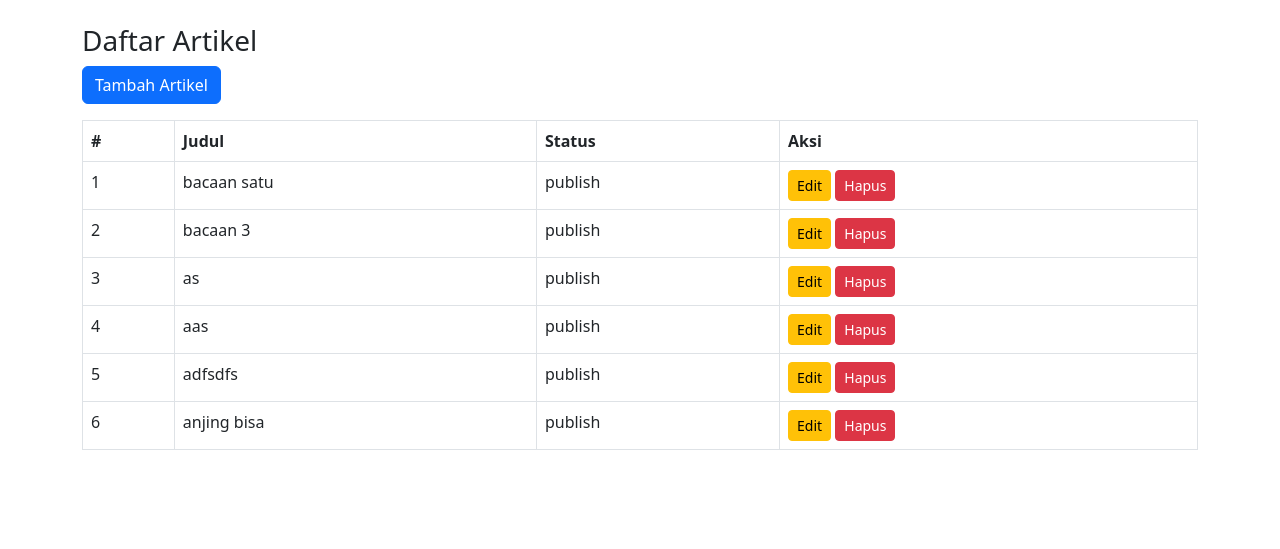
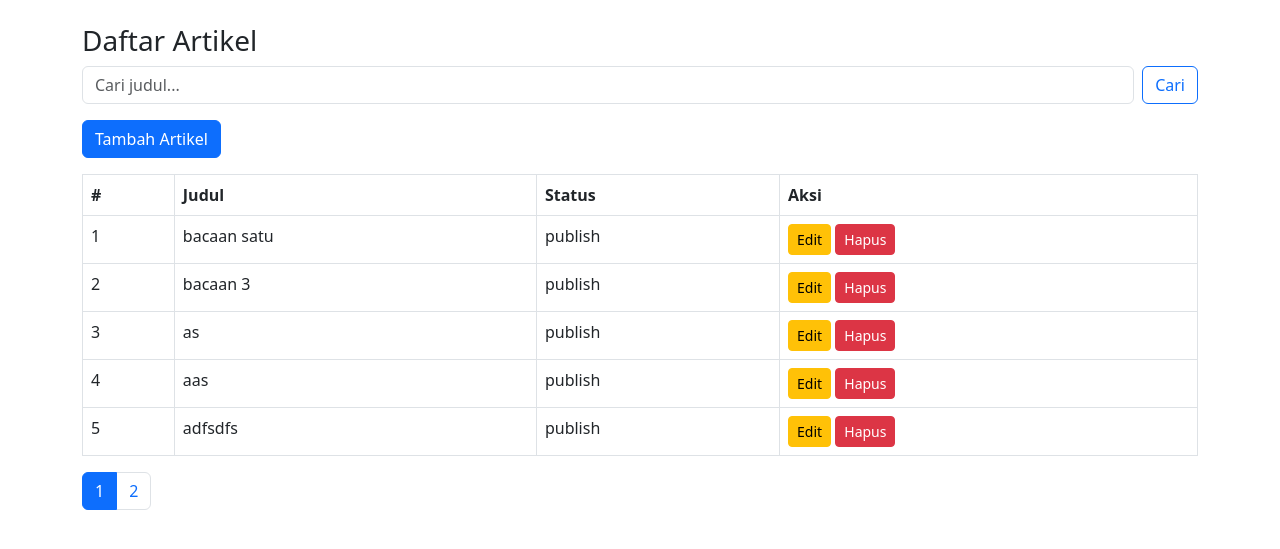
Before and after one commit to upi-boop/artikel-ci, a CodeIgniter app: page /artikel-ci/index.php/artikel in a window 1280 px wide. Shown: the part 56-605 px from the top of the page. Run offline with CodeIgniter, Linux system fonts and the light colour scheme; data comes from the database, SQL or seed files in the repository; some libraries are stand-ins or nearby versions.

Commit message:
search-pagging

```diff
--- a/application/controllers/Artikel.php
+++ b/application/controllers/Artikel.php
@@ -2,21 +2,40 @@
 class Artikel extends CI_Controller {
   public function __construct() {
     parent::__construct();
-    $this->load->database(); // ← Tambahkan ini
+    $this->load->database();
     $this->load->helper('url');
     $this->load->model('Artikel_model');
     $this->load->library('form_validation');
   }
 
   public function index() {
-    $data['artikel'] = $this->Artikel_model->get_all();
+    // $data['artikel'] = $this->Artikel_model->get_all();
+
+    $keyword = $this->input->get('q');
+    $page = $this->input->get('page') ?? 1;
+    $limit = 5; // Jumlah artikel per halaman
+    $offset = ($page - 1) * $limit;
+
+    // Hitung total artikel
+    $total_rows = $this->Artikel_model->count_all($keyword);
+    $artikel = $this->Artikel_model->get_paginated($limit, $offset, $keyword);
+
+    // Data ke view
+    $data['artikel'] = $artikel;
+    $data['total_rows'] = $total_rows;
+    $data['limit'] = $limit;
+    $data['page'] = $page;
+    $data['keyword'] = $keyword;
+
+
     $this->load->view('partials/head');
     $this->load->view('partials/side_nav');
     $this->load->view('admin/artikel_list', $data);
     $this->load->view('partials/footer');
   }
 
-  public function create() {
+  public function create()
+  {
         $this->_rules();
         if ($this->form_validation->run() == FALSE) {
             $this->load->view('partials/head');
@@ -34,7 +53,8 @@ class Artikel extends CI_Controller {
         }
     }
 
-    public function edit($id) {
+    public function edit($id)
+    {
         $this->_rules();
         $data['artikel'] = $this->Artikel_model->get_by_id($id);
         if ($this->form_validation->run() == FALSE) {
@@ -53,13 +73,15 @@ class Artikel extends CI_Controller {
         }
     }
 
-    public function delete($id) {
+    public function delete($id)
+    {
         $this->Artikel_model->delete($id);
         $this->session->set_flashdata('sukses', 'Data berhasil dihapus.');
         redirect('artikel');
     }
 
-    private function _rules() {
+    private function _rules()
+    {
         $this->form_validation->set_rules('judul', 'Judul', 'required');
         $this->form_validation->set_rules('status', 'Status', 'required');
     }
--- a/application/models/Artikel_model.php
+++ b/application/models/Artikel_model.php
@@ -3,6 +3,22 @@ class Artikel_model extends CI_Model {
   public function get_all() {
     return $this->db->get('artikel')->result();
   }
+
+  public function count_all($keyword = null) {
+    if ($keyword) {
+        $this->db->like('judul', $keyword);
+    }
+    return $this->db->get('artikel')->num_rows();
+  }
+
+  public function get_paginated($limit, $offset, $keyword = null) {
+      if ($keyword) {
+          $this->db->like('judul', $keyword);
+      }
+      $this->db->limit($limit, $offset);
+      return $this->db->get('artikel')->result();
+  }
+
 
   public function get_by_id($id) {
     return $this->db->get_where('artikel', ['id' => $id])->row();
--- a/application/views/admin/artikel_list.php
+++ b/application/views/admin/artikel_list.php
@@ -1,6 +1,13 @@
 <div class="container mt-4">
   <h3>Daftar Artikel</h3>
+
+  <form method="get" action="<?= site_url('artikel') ?>" class="mb-3 d-flex">
+    <input type="text" name="q" class="form-control me-2" placeholder="Cari judul..." value="<?= html_escape($keyword) ?>">
+    <button type="submit" class="btn btn-outline-primary">Cari</button>
+  </form>
+
   <a href="<?= site_url('artikel/create') ?>" class="btn btn-primary mb-3">Tambah Artikel</a>
+
   <table class="table table-bordered">
     <thead>
       <tr><th>#</th><th>Judul</th><th>Status</th><th>Aksi</th></tr>
@@ -14,31 +21,29 @@
           <td>
             <a href="<?= site_url('artikel/edit/'.$a->id) ?>" class="btn btn-sm btn-warning">Edit</a>
             <a href="#" class="btn btn-danger btn-sm" onclick="konfirmasiHapus(<?= $a->id ?>)">Hapus</a>
-
           </td>
         </tr>
       <?php endforeach ?>
     </tbody>
   </table>
+
+  <!-- Pagination -->
+  <?php
+    $total_pages = ceil($total_rows / $limit);
+    if ($total_pages > 1):
+  ?>
+  <nav>
+    <ul class="pagination">
+      <?php for ($i = 1; $i <= $total_pages; $i++): ?>
+        <li class="page-item <?= $page == $i ? 'active' : '' ?>">
+
+          <a class="page-link" href="<?= site_url('artikel') . '?q=' . urlencode($keyword ?? '') . '&page=' . $i ?>">
+            <?= $i ?>
+          </a>
+
+        </li>
+      <?php endfor ?>
+    </ul>
+  </nav>
+  <?php endif ?>
 </div>
-
-<script>
-  function konfirmasiHapus(id) {
-    Swal.fire({
-      title: 'Hapus data?',
-      text: 'Data tidak bisa dikembalikan!',
-      icon: 'warning',
-      showCancelButton: true,
-      confirmButtonText: 'Ya, hapus!',
-      cancelButtonText: 'Batal'
-    }).then((result) => {
-      if (result.isConfirmed) {
-        window.location.href = '<?= site_url('artikel/delete/') ?>' + id;
-      }
-    });
-  }
-
-  <?php if ($this->session->flashdata('sukses')): ?>
-    Swal.fire('Sukses', '<?= $this->session->flashdata('sukses') ?>', 'success');
-  <?php endif ?>
-</script>
--- a/application/views/partials/head.php
+++ b/application/views/partials/head.php
@@ -5,6 +5,6 @@
   <meta name="viewport" content="width=device-width, initial-scale=1.0">
   <title>Admin Artikel</title>
     <link href="https://cdn.jsdelivr.net/npm/bootstrap@5.3.0/dist/css/bootstrap.min.css" rel="stylesheet">
-  <script src="https://cdn.jsdelivr.net/npm/sweetalert2@11"></script>
+
 </head>
 <body>
```
